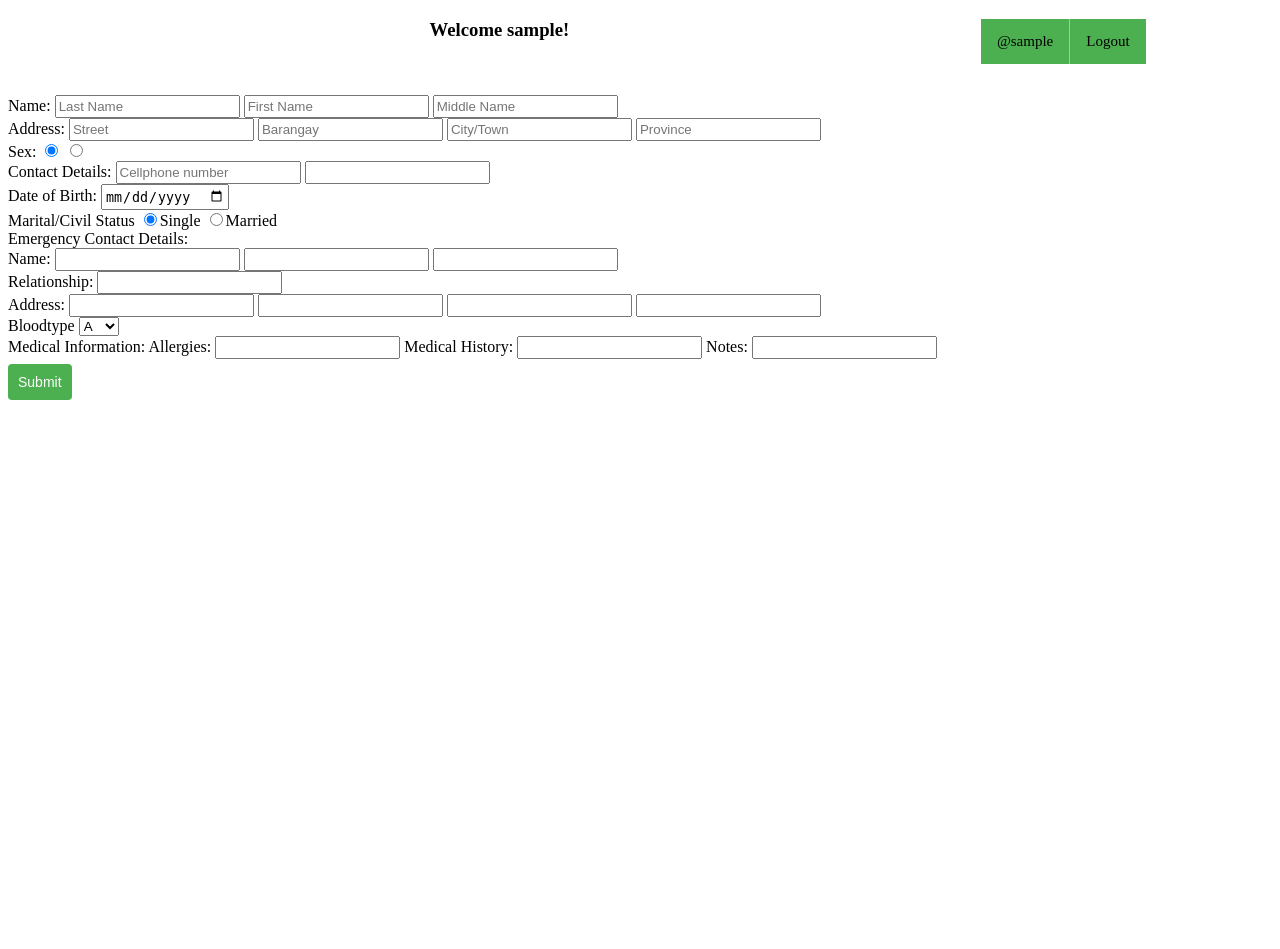
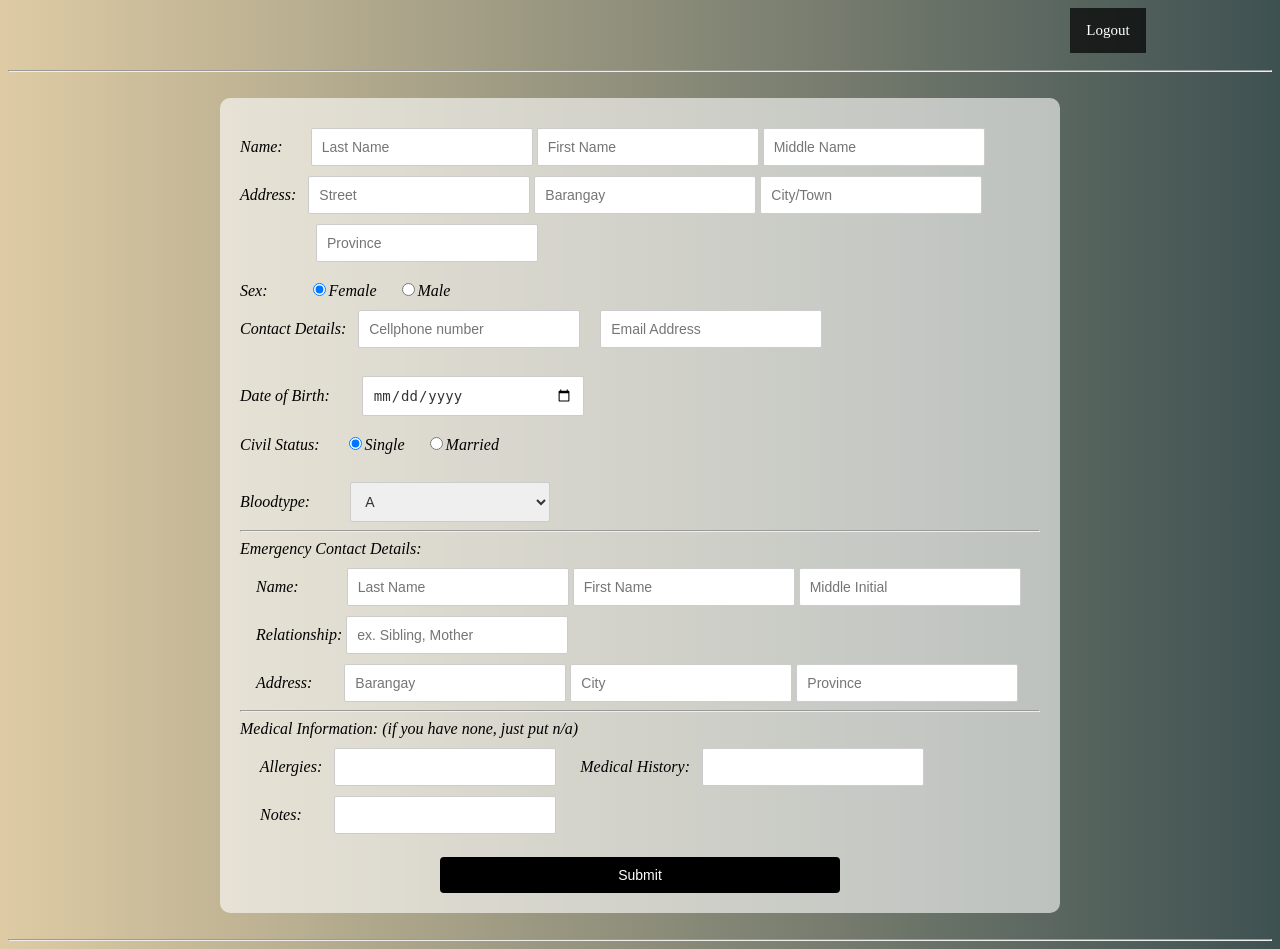
Before and after one commit to jcbaguinang/EMR, a PHP site: page /home.php in a window 1280 px wide. Before the commit the page ends 400 px from the top, so only its background shows below. Run offline with PHP 8.4, Linux system fonts and the light colour scheme; the visitor is signed in with stand-in values (Sample User, id 1); data that the repository does not hold is empty; some libraries are stand-ins or nearby versions.

Commit message:
ui_added

```diff
--- /dev/null
+++ b/form.css
@@ -0,0 +1,43 @@
+body {
+	background: #3E5151;  /* fallback for old browsers */
+	background: -webkit-linear-gradient(to right, #DECBA4, #3E5151);  /* Chrome 10-25, Safari 5.1-6 */
+	background: linear-gradient(to right, #DECBA4, #3E5151); /* W3C, IE 10+/ Edge, Firefox 16+, Chrome 26+, Opera 12+, Safari 7+ */
+}
+
+.rcorners1 {
+	border-radius: 10px;
+	margin: 0em auto;
+	padding: 20px;
+	background: rgba(255,255,255,0.6);
+	padding: 20px;
+	width: 800px;
+}
+
+.rcorners2 {
+	border-radius: 25px;
+	margin: 6em auto;
+	padding: 20px;
+	background: rgba(255,255,255,0.6);
+	padding: 20px;
+	width: 300px;
+}
+
+.bttn {
+	background: black;
+	width: 50%;
+}
+
+input[type='number'],
+input[type='date'], select{
+	width: 200px;
+	border-radius: 2px;
+	border: 1px solid #CCC;
+	padding: 10px;
+	color: #333;
+	font-size: 14px;
+    margin-top: 10px;
+}
+.nav-style {
+	background: rgba(0,0,0,0.7);
+	color: white;
+}
--- a/form.php
+++ b/form.php
@@ -1,8 +1,9 @@
 <!DOCTYPE html>
 <html>
 <head>
-	<title></title>
+	<title>Home</title>
 	<link rel="stylesheet" href="style.css">
+	<link rel="stylesheet" href="form.css">
 	<script src="https://ajax.googleapis.com/ajax/libs/jquery/3.3.1/jquery.min.js"></script>
 	<script src="https://cdnjs.cloudflare.com/ajax/libs/Chart.js/2.7.2/Chart.bundle.js"></script>
 	<script src="https://cdnjs.cloudflare.com/ajax/libs/Chart.js/2.7.2/Chart.bundle.min.jss"></script>
@@ -16,91 +17,91 @@
 ?>
 
 <body onload="storefunction();">
-
-    <div id="demo">
-
-	</div>
+    <div class="rcorners1">
 		<form action="">
-		<div>Name:
+			<div>
+				<i>Name:<i> &emsp;&nbsp;
 				<input type="text" placeholder="Last Name" name="last_name" required>
 				<input type="text" placeholder="First Name" name="first_name"  required>
-			<input type="text" placeholder="Middle Name" name="middle_name"  required>
+				<input type="text" placeholder="Middle Name" name="middle_name">
 			</div>
 
 			<div>
-			Address:
+				Address: &nbsp;
 				<input type="text" placeholder="Street" name="street"  required>
 				<input type="text" placeholder="Barangay" name="barangay"  required>
-			<input type="text" placeholder="City/Town"  name="city"  required>
+				<input type="text" placeholder="City/Town"  name="city"  required><br>&emsp;&emsp;&emsp;&emsp;&nbsp;&nbsp;
 				<input type="text" placeholder="Province" name="province"  required>
 			</div>
 
-		<div>
-			Sex:
-			<input type="radio" name="sex" checked="checked">
-			<input type="radio" name="sex">
+			<div><br>
+				Sex: &emsp;&emsp;
+				<input type="radio" name="sex" checked="checked">Female&emsp;
+				<input type="radio" name="sex">Male
 			</div>
 
 			<div>
-			Contact Details:
-			<input type="number" name="contact_number" placeholder="Cellphone number" >
-			<input type="email" name="email">
-		</div>
+				Contact Details: &nbsp;
+				<input type="number" name="contact_number" placeholder="Cellphone number">&emsp;
+				<input type="email" name="email" placeholder="Email Address">
+			</div><br>
 
 			<div>
-			Date of Birth:
+				Date of Birth: &emsp;&nbsp;&nbsp;
 				<input type="date" name="birth_date"  required>
-		</div>
+			</div><br>
 
 			<div>
-			Marital/Civil Status
-			<input type="radio" name="civil_status" checked="checked" value="Single"  required>Single
+				Civil Status: &emsp;
+				<input type="radio" name="civil_status" checked="checked" value="Single"  required>Single&emsp;
 				<input type="radio" name="civil_status" value="Married"  required>Married
-		</div>
+			</div><br>
 
-		<div>
-			Emergency Contact Details:
-			<div>Name:
-				<input type="text" name="emergency_last_name"  required>
-				<input type="text" name="emergency_first_name"  required>
-				<input type="text" name="emergency_middle_initial"  required>
-			</div>
-
-			<div>
-				Relationship:
-				<input type="text" name="relationship"  required>
-			</div>
-
-			<div>
-				Address:
-				<input type="text" name="emergency_street" required>
-				<input type="text" name="emergency_barangay"  required>
-				<input type="text" name="emergency_city">
-				<input type="text" name="emergency_province"  required>
-			</div>
-
-			<div>Bloodtype
+			<div>Bloodtype: &emsp;&emsp;
 					<select name="blood_type" required>
 						<option>A</option>
 						<option>AB</option>
 						<option>B</option>
 						<option>O</option>
+					</select>
+			</div><hr>
 
-				</select>
+			<div>
+				Emergency Contact Details:
+				<div>&emsp;Name: &emsp;&emsp;&nbsp;&nbsp;
+					<input type="text" name="emergency_last_name"  placeholder="Last Name" required>
+					<input type="text" name="emergency_first_name" placeholder="First Name" required>
+					<input type="text" name="emergency_middle_initial" placeholder="Middle Initial" required>
 				</div>
 
 				<div>
-				Medical Information:
-				Allergies:
+					&emsp;Relationship:
+					<input type="text" name="relationship" placeholder="ex. Sibling, Mother" required>
+				</div>
+
+				<div>
+					&emsp;Address: &emsp;&nbsp;&nbsp;
+					<input type="text" name="emergency_barangay" placeholder="Barangay" required>
+					<input type="text" name="emergency_city" placeholder="City">
+					<input type="text" name="emergency_province" placeholder="Province" required>
+				</div><hr>
+
+				<div>
+					Medical Information: (if you have none, just put n/a)<br>
+					&emsp; Allergies: &nbsp;
 					<input type="text" name="medical_information"  required>
-				Medical History:
-				<input type="text" name="medical_history"  required>
-				Notes:
+					&emsp; Medical History: &nbsp;
+					<input type="text" name="medical_history"  required><br>
+					&emsp; Notes: &emsp;&nbsp;&nbsp;
 					<input type="text" name="medical_notes"  required>
 				</div>
 			</div>
-	</form>
-	<button onclick="allFields('<?php echo $username ?>')" >Submit</button>
-</body>
+		</form><br>
+	<center>
+		<button class="bttn" onclick="allFields('<?php echo $username ?>')">Submit</button>
+	</center>
+	</div><br>
+</body><hr>
+
 
 </html>
--- a/home.php
+++ b/home.php
@@ -11,6 +11,7 @@ if ($_SESSION==null) {
 <head>
 	<title>Home</title>
 	<link rel="stylesheet" href="style.css">
+	<link rel="stylesheet" href="form.css">
 </head>
 <body>
 <?php
@@ -37,15 +38,13 @@ if ($_SESSION==null) {
 				break;
 
 		    }
-
 		}
-
 	}
 	$login = $_SESSION["login"];
 	$username = $_SESSION["username"];
 	if ($login==1) {
 		include('nav.php');
-		echo "<h3 align=\"center\">Welcome ".$username."!</h3><br><br>";
+		echo "<br><br><br><hr><br>";
 		$sql = "SELECT id, title, post_date, content, author FROM blogs ORDER BY post_date DESC";
 		$result = $conn->query($sql);
 		include('form.php');
--- a/nav.php
+++ b/nav.php
@@ -1,3 +1,4 @@
+
 <nav class="navbar" id="navigation">
 	<script src="https://ajax.googleapis.com/ajax/libs/jquery/3.2.1/jquery.min.js"></script>
 	<script>
@@ -12,8 +13,7 @@
 			}
 		);
 	</script>
-	<div class="nav-grid">
-		<li class="navi"><a href="<?php echo "profile.php?username=".$username?>"><?php echo "@".$username?></a></li>
-		<li class="navi"><a href="logout.php">Logout</a></li>
+	<div class="nav-style nav-grid ">
+		<li class="navi"><a style="color: white;" href="logout.php">Logout</a></li>
 	</div>
 </nav>
--- a/style.css
+++ b/style.css
@@ -25,7 +25,7 @@
     font-family:"Segoe UI Semibold";
     float: left;
     border-right:1px solid #bbb;
-      list-style-type: none;
+    list-style-type: none;
 }
 
 .navi:last-child {
@@ -35,7 +35,7 @@
     display: block;
     text-align: center;
     padding: 14px 16px;
-    color:black;
+    color: white;
     text-decoration: none;
 }
 
@@ -47,7 +47,7 @@
   font-size: 15px;
   display: grid;
   grid-template-columns: 1px 1px 1px 1px;
-  background-color: #4CAF50;
+  background: black;
   list-style-type: none;
   display: block;
   margin: 0px -8px 0px -10px;
@@ -66,6 +66,26 @@ small {
 .content {
 	height: 100px;
   width: 300px;
+}
+.clearfix:before, .clearfix:after{
+    content: "";
+    display: table;
+}
+.clearfix:after{
+    clear: both;
+}
+a{
+    color:#0067ab;
+    text-decoration:none;
+}
+a:hover{
+    text-decoration:underline;
+}
+.form{
+    width: 300px;
+    margin: 0 auto;
+    border: 25px solid green;
+    background-color: white;
 }
 button{
     background-color: #4CAF50; /* Green */
@@ -105,6 +125,32 @@ button{
   font-size: 12px;
   padding: 4px;
 }
-input {
+/*input {
   padding: 2px;
+}*/
+input[type='text'], input[type='email'],
+input[type='password'], input[type='number'],
+input[type='date'], select{
+    width: 200px;
+    border-radius: 2px;
+    border: 1px solid #CCC;
+    padding: 10px;
+    color: #333;
+    font-size: 14px;
+    margin-top: 10px;
 }
+input[type='submit']{
+    padding: 10px 25px 8px;
+    color: #fff;
+    background-color: #0067ab;
+    text-shadow: rgba(0,0,0,0.24) 0 1px 0;
+    font-size: 16px;
+    box-shadow: rgba(255,255,255,0.24) 0 2px 0 0 inset,#fff 0 1px 0 0;
+    border: 1px solid #0164a5;
+    border-radius: 2px;
+    margin-top: 10px;
+    cursor:pointer;
+}
+input[type='submit']:hover {
+    background-color: #024978;
+}
```
Also changed, not shown: index.php (+15 -10 lines), register.php (+16 -7 lines). Lines whose indentation alone changed are shown as unchanged.
